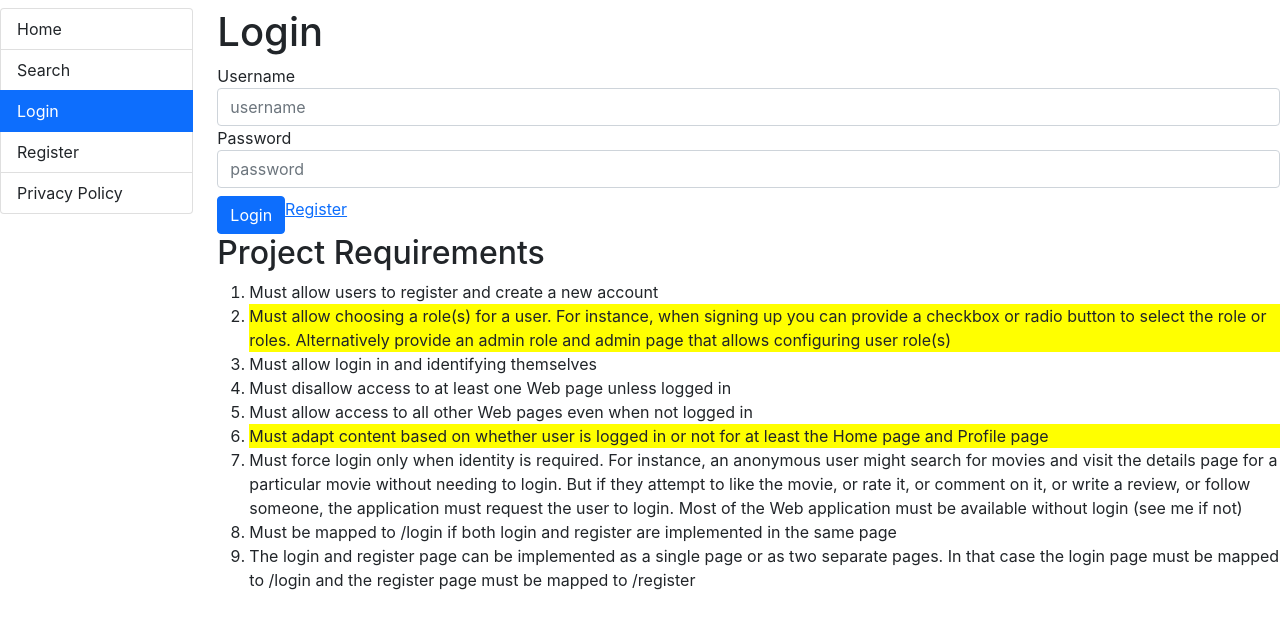
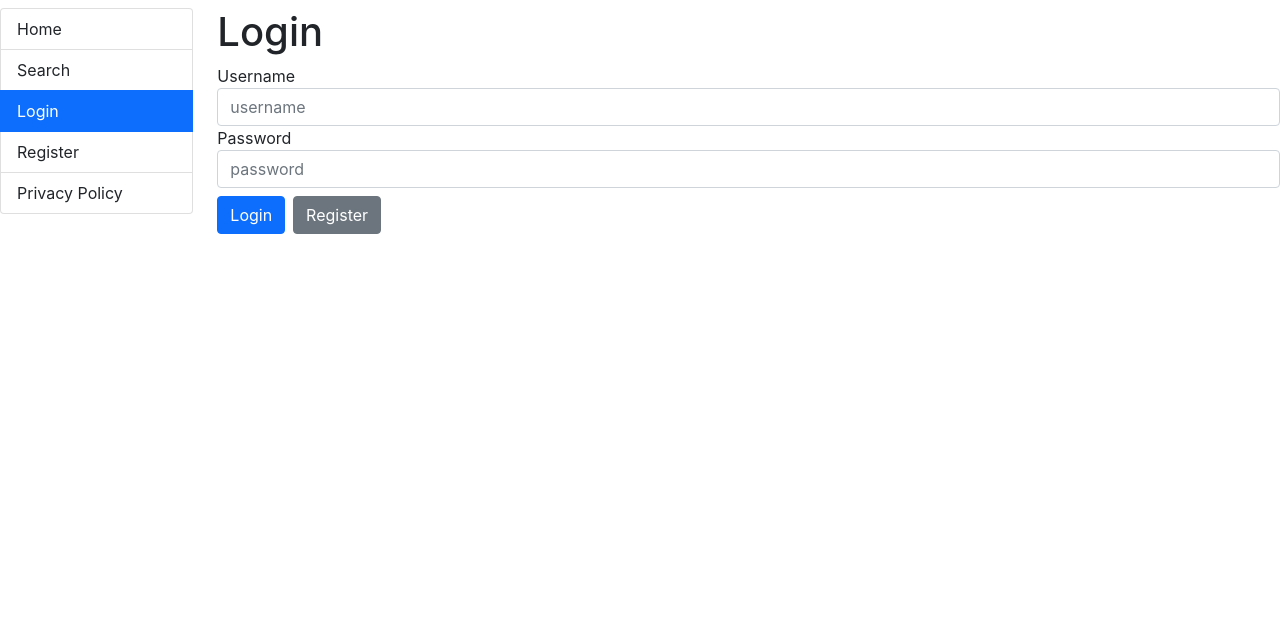
Before and after one commit to aruskin/music-quotes-project, a React (Create React App) app: page /login in a window 1280 px wide. Shown: the top 628 px of the page. Built offline with nearby package versions, Linux system fonts and the light colour scheme.

Commit message:
Remove project requirements, polish UI

```diff
--- a/src/components/Search/SearchArtists.js
+++ b/src/components/Search/SearchArtists.js
@@ -19,7 +19,7 @@ function SearchArtists() {
               <form onSubmit={handleSubmit}>
               <div className="input-group">
                 <input className="form-control"
-                  placeholder="keyword"
+                  placeholder="e.g., Noel Gallagher"
                   value={keyword}
                   onChange={handleChange}
                   />
--- a/src/components/Search/index.js
+++ b/src/components/Search/index.js
@@ -10,17 +10,8 @@ function Search(){
             </div>
             <div className="col-10">
                 <h1>Search Artists</h1>
+                <p>Look up a musician or band name to see if there any quotes from or about them in the database.</p>
                 <SearchArtists/>
-                <h2>Project Requirements</h2>
-                <ol>
-                <li>Must provide a form to search a remote API, not your own API</li>
-                <li>Must provide a summarized list of results matching the search criteria. Results must come from the remote API, not your local database</li>
-                <li>Must provide a link/button to navigate to the details page (see below)</li>
-                <li>Must be mapped to /search when no search has been executed and no results exist</li>
-                <li>Must be mapped to /search/&123;search criteria&125; or /search?criteria=&123;search criteria&125; when a search has been executed and according results shown</li>
-                <li>Can augment the results with related data in your local databases</li>
-                <li>The search and results page can be implemented as either a single page or separate pages. In that case a separate route can be used such as /results/&#123;search criteria&#125; or /results?criteria=&#123;search criteria&#125;</li>
-                </ol>
             </div>
         </div>
     )
--- a/src/components/User/Login.js
+++ b/src/components/User/Login.js
@@ -47,7 +47,7 @@ function LoginForm(){
                 className="btn btn-primary mt-2">
                 Login
             </button>
-            <Link to="/register">
+            <Link to="/register" className="btn btn-secondary mt-2 ms-2">
                         Register
                     </Link>
         </form>
@@ -66,18 +66,6 @@ function Login(){
                 {loggedIn ?
                     <p>You are already logged in</p>
                     : <LoginForm/>}
-                <h2>Project Requirements</h2>
-                <ol>
-                <li>Must allow users to register and create a new account</li>
-                <li style={{background: 'yellow'}}>Must allow choosing a role(s) for a user. For instance, when signing up you can provide a checkbox or radio button to select the role or roles. Alternatively provide an admin role and admin page that allows configuring user role(s)</li>
-                <li>Must allow login in and identifying themselves</li>
-                <li>Must disallow access to at least one Web page unless logged in</li>
-                <li>Must allow access to all other Web pages even when not logged in</li>
-                <li style={{background: 'yellow'}}>Must adapt content based on whether user is logged in or not for at least the Home page and Profile page</li>
-                <li>Must force login only when identity is required. For instance, an anonymous user might search for movies and visit the details page for a particular movie without needing to login. But if they attempt to like the movie, or rate it, or comment on it, or write a review, or follow someone, the application must request the user to login. Most of the Web application must be available without login (see me if not)</li>
-                <li>Must be mapped to /login if both login and register are implemented in the same page</li>
-                <li>The login and register page can be implemented as a single page or as two separate pages. In that case the login page must be mapped to /login and the register page must be mapped to /register</li>
-                </ol>
             </div>
         </div>
     )
--- a/src/components/User/Register.js
+++ b/src/components/User/Register.js
@@ -58,8 +58,8 @@ function RegistrationForm(){
             <button onClick={handleRegistration} className="btn btn-primary mt-2">
                 Register
             </button>
-            <Link to="/login">
-                        Login
+            <Link to="/login" className="btn btn-secondary mt-2 ms-2">
+                Login
             </Link>
         </form>
 
```
